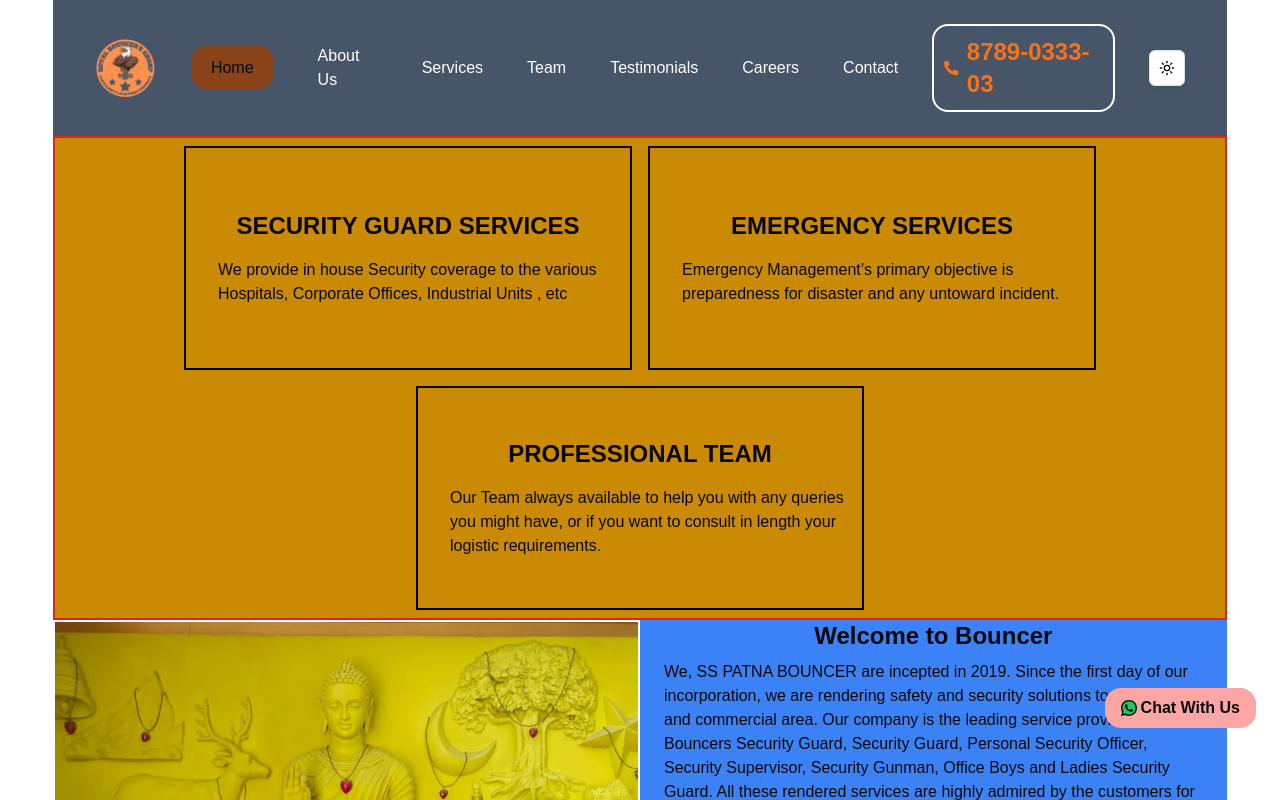
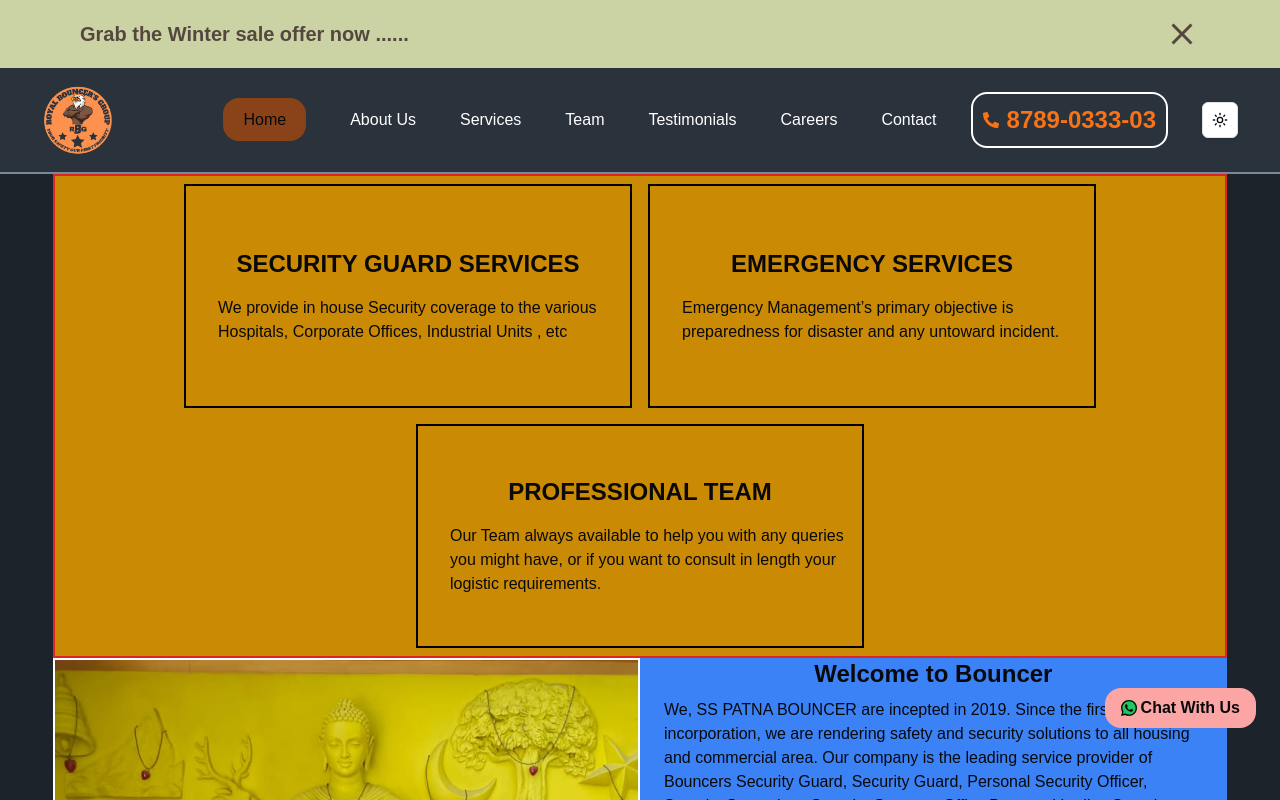
Before and after one commit to webdev-ashishk/Body-Guard, a Next.js app: page / in a window 1280 px wide. Shown: the top 800 px of the page. Built offline with nearby package versions, Linux system fonts and the light colour scheme.

Commit message:
added Offer component before the Header

```diff
--- a/src/app/globals.css
+++ b/src/app/globals.css
@@ -127,17 +127,17 @@
   background-size: 100% 100%;
   background-repeat: no-repeat;
 }
-#mobileHeader > ul > li:hover {
+/* #mobileHeader > ul > li:hover {
   background-color: #8a4319;
-}
+} */
 #mobileHeader > ul {
   line-height: 30px;
 }
 
-#menuItems li:hover {
+/* #menuItems li:hover {
   background-color: gray;
   border-radius: 1rem;
-}
+} */
 #menuItems > li {
   padding: 10px;
   display: block;
@@ -152,6 +152,3 @@
   right: 1rem;
   /* left: 500; */
 }
-#contactRBG:hover {
-  background-color: red;
-}
--- a/src/app/layout.tsx
+++ b/src/app/layout.tsx
@@ -1,6 +1,7 @@
+import ChatWithUs from '@/components/ChatWithUs';
 import Footer from '@/components/Footer';
 import Header from '@/components/Header';
-import ChatWithUs from '@/components/ChatWithUs';
+import Offers from '@/components/Offers';
 import { ThemeProvider } from '@/components/theme-provider';
 import 'bootstrap/dist/css/bootstrap.min.css';
 import type { Metadata } from 'next';
@@ -31,7 +32,7 @@
   return (
     <html lang="en">
       <body
-        className={`${geistSans.variable} ${geistMono.variable} antialiased`}
+        className={`${geistSans.variable} ${geistMono.variable} antialiased bg-[#1d232a]`}
       >
         <ThemeProvider
           attribute="class"
@@ -42,6 +43,7 @@
           <div className="scrollToTop" id="scrollToTop">
             <ChatWithUs />
           </div>
+          <Offers />
           <Header />
           {children}
           <Footer />
--- a/src/app/page.tsx
+++ b/src/app/page.tsx
@@ -6,6 +6,7 @@
 import homePageData from '../data/homePage2.json';
 export default function Home() {
   return (
+    <div>
       <div>
         {/* carousel */}
         <div className="page1">{/* <MyCarousels /> */}</div>
@@ -27,30 +28,33 @@
             <Image src={welcomeImage} alt="welcome" />
           </div>
           <div className="text  bg-blue-500 ">
-          <h1 className="text-2xl font-bold text-center">Welcome to Bouncer</h1>
+            <h1 className="text-2xl font-bold text-center">
+              Welcome to Bouncer
+            </h1>
             <p className="px-4 mt-2">
               We, SS PATNA BOUNCER are incepted in 2019. Since the first day of
-            our incorporation, we are rendering safety and security solutions to
-            all housing and commercial area. Our company is the leading service
-            provider of Bouncers Security Guard, Security Guard, Personal
-            Security Officer, Security Supervisor, Security Gunman, Office Boys
-            and Ladies Security Guard. All these rendered services are highly
-            admired by the customers for providing complete safety and
-            satisfaction to all clients. Our selected guards are highly
-            experienced and show their lenient behavior to the clients. Keeping
-            surrounding under control, these services are provided to the
-            clients at low market prices. In addition to this, we render these
-            services within assured time frame. We provide disciplined, well
-            trained bodyguards, bouncers and armed security to our clients This
-            is a specialized field which requires expert communication,
-            management and thorough planning. Private security officers,
-            bouncers, close protection officers, bodyguards and armed gunmen
-            that maintain the protocol under the toughest situations. Female
-            security guard and bouncer specially for women. Worked with
-            foreigners, coming from different parts of world. We here to make
-            them feel safe. Transferring or safely allocation of people,
-            resources is becoming an increasing difficult task in the
-            cosmopolitan of Patna, Delhi and many other cities of growing India.
+              our incorporation, we are rendering safety and security solutions
+              to all housing and commercial area. Our company is the leading
+              service provider of Bouncers Security Guard, Security Guard,
+              Personal Security Officer, Security Supervisor, Security Gunman,
+              Office Boys and Ladies Security Guard. All these rendered services
+              are highly admired by the customers for providing complete safety
+              and satisfaction to all clients. Our selected guards are highly
+              experienced and show their lenient behavior to the clients.
+              Keeping surrounding under control, these services are provided to
+              the clients at low market prices. In addition to this, we render
+              these services within assured time frame. We provide disciplined,
+              well trained bodyguards, bouncers and armed security to our
+              clients This is a specialized field which requires expert
+              communication, management and thorough planning. Private security
+              officers, bouncers, close protection officers, bodyguards and
+              armed gunmen that maintain the protocol under the toughest
+              situations. Female security guard and bouncer specially for women.
+              Worked with foreigners, coming from different parts of world. We
+              here to make them feel safe. Transferring or safely allocation of
+              people, resources is becoming an increasing difficult task in the
+              cosmopolitan of Patna, Delhi and many other cities of growing
+              India.
             </p>
           </div>
         </div>
@@ -65,5 +69,6 @@
           <WhyUs />
         </div>
       </div>
+    </div>
   );
 }
--- a/src/components/Header.tsx
+++ b/src/components/Header.tsx
@@ -18,7 +18,7 @@
   // }
 
   return (
-    <div className="bg-slate-600 top-0 header w-11/12 m-auto sticky z-50">
+    <div className="border-b-2 border-b-[#7a8999] bg-[#2a323c] top-0 header w-full m-auto sticky z-50">
       <nav className="flex items-center justify-between" id="nav">
         <h1 className="w-[9%] flex justify-center items-center">
           <Link
--- /dev/null
+++ b/src/components/Offers.tsx
@@ -0,0 +1,24 @@
+'use client';
+import { MdOutlineClose } from 'react-icons/md';
+
+export default function Offers() {
+  const handleClicked = () => {
+    const offerDiv = document.getElementById('offer');
+    offerDiv!.style.display = 'none';
+  };
+  return (
+    <div
+      className="text-[#54473f] text-[1.25rem] font-extrabold bg-[#cbd2a4]"
+      id="offer"
+    >
+      <div className="flex justify-between items-center mx-16 p-3">
+        <div>
+          <p>Grab the Winter sale offer now ......</p>
+        </div>
+        <div className="text-4xl cursor-pointer text-[#54473f]">
+          <MdOutlineClose onClick={handleClicked} />
+        </div>
+      </div>
+    </div>
+  );
+}
```
Also changed, not shown: 1 other file (tests, documents, lock files or other folders). Lines whose indentation alone changed are shown as unchanged.
